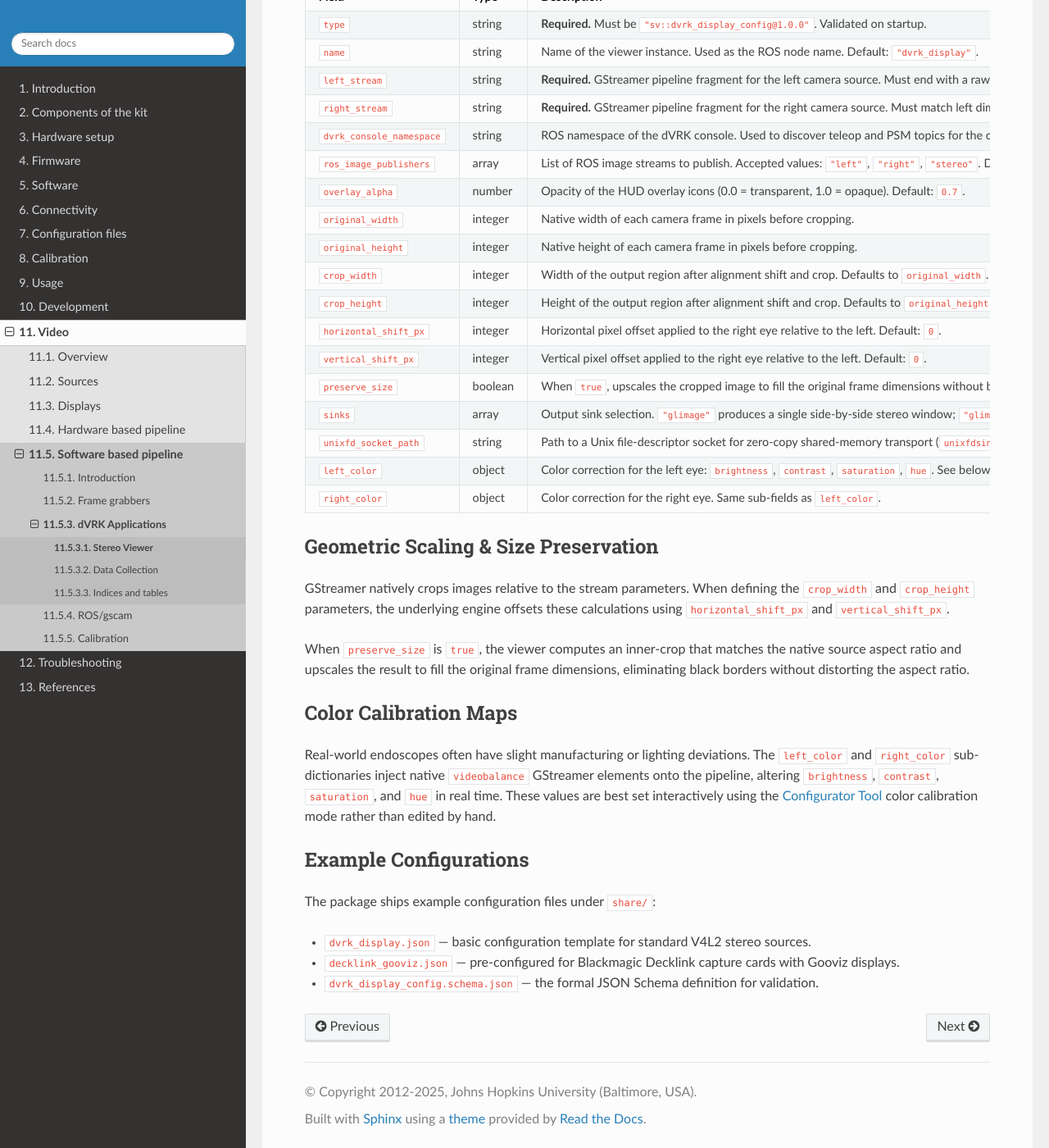
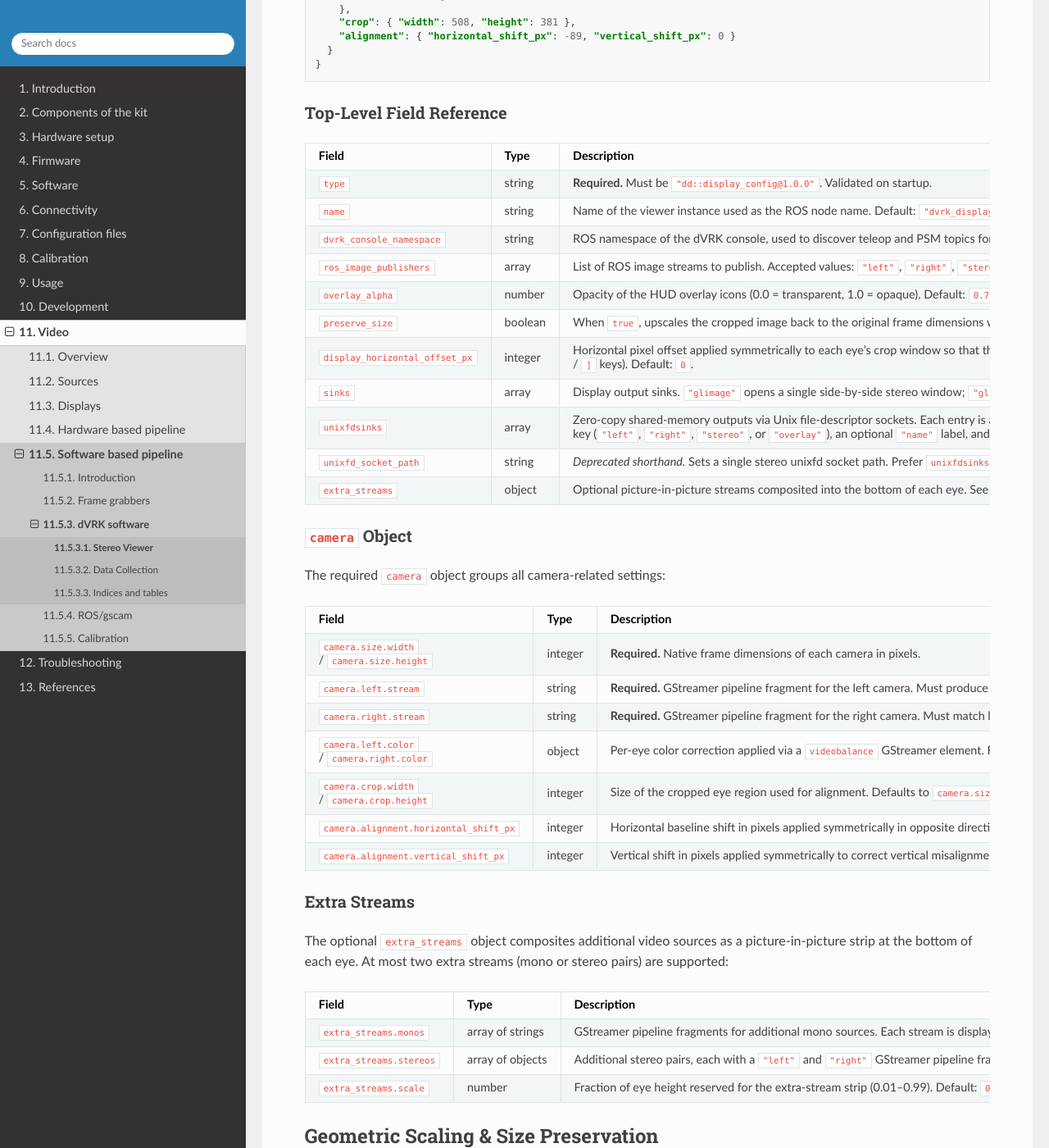
Before and after one commit to jhu-dvrk/dvrk-readthedocs, a Sphinx documentation site: the page built from docs/pages/video/software/dvrk/viewer/configuration.rst, in a window 1280 px wide and 1400 px high, scrolled down 1168 px. Shown: the whole window at 82% size. Built offline with Sphinx 7.4.7 and the Read the Docs theme 3.1.0, drawn with Linux system fonts in a browser that asks for light colours; the version number could not be read and is left out; some of the changed text lies outside the part shown.

Commit message:
Updated dvrk_display documentation

```diff
--- a/docs/pages/video/software/dvrk.rst
+++ b/docs/pages/video/software/dvrk.rst
@@ -1,5 +1,5 @@
-dVRK Applications
-=================
+dVRK software
+=============
 
 .. toctree::
 
--- a/docs/pages/video/software/dvrk/viewer/configuration.rst
+++ b/docs/pages/video/software/dvrk/viewer/configuration.rst
@@ -1,54 +1,175 @@
 Configuration Schema
 ====================
 
-The ``dvrk_display`` heavily relies on a well-defined JSON schema (``sv::dvrk_display_config@1.0.0``) to control the dimensions, color-balancing arrays, and geometry.
+The ``dvrk_display`` stereo executable uses a JSON configuration file validated
+against the ``dd::display_config@1.0.0`` schema.
 
 Getting Started
 ---------------
 
-To create a new configuration, start with a minimal JSON file containing only the essential fields:
+To create a new configuration, start with a minimal JSON file containing only
+the essential fields.  The ``camera.size``, ``camera.left.stream``, and
+``camera.right.stream`` keys are required:
 
 .. code-block:: json
 
    {
-     "type": "sv::dvrk_display_config@1.0.0",
+     "type": "dd::display_config@1.0.0",
      "name": "dvrk_display",
-     "left_stream": "v4l2src device=/dev/video0 ! video/x-raw,width=1920,height=1080",
-     "right_stream": "v4l2src device=/dev/video1 ! video/x-raw,width=1920,height=1080"
+     "sinks": ["glimage"],
+     "camera": {
+       "size": { "width": 640, "height": 480 },
+       "left":  { "stream": "v4l2src device=/dev/video0" },
+       "right": { "stream": "v4l2src device=/dev/video1" }
+     }
    }
 
-Most other fields (crop dimensions, shifts, color calibration, etc.) are best adjusted interactively using the :doc:`configurator_tool` rather than edited by hand. The configurator will populate and update the remaining fields in the JSON file automatically.
+Most other fields (crop dimensions, alignment shifts, color calibration, display
+offset, etc.) are best adjusted interactively using the :doc:`calibration_tool`
+rather than edited by hand.  The calibration tool will populate and update the
+remaining fields in the JSON file automatically.
 
 Full Configuration Reference
 ----------------------------
 
-After tuning with the configurator, a complete configuration file will look like:
+After tuning with the calibration tool, a complete configuration file will look
+like:
 
 .. code-block:: json
 
    {
-     "type": "sv::dvrk_display_config@1.0.0",
+     "type": "dd::display_config@1.0.0",
      "name": "dvrk_display",
      "dvrk_console_namespace": "console",
      "ros_image_publishers": ["stereo"],
      "overlay_alpha": 0.7,
-     "original_width": 1920,
-     "original_height": 1080,
-     "crop_width": 1794,
-     "crop_height": 1009,
-     "horizontal_shift_px": -72,
-     "vertical_shift_px": -7,
      "preserve_size": true,
-     "left_stream": "...",
-     "right_stream": "...",
+     "display_horizontal_offset_px": 18,
      "sinks": ["glimage"],
-     "unixfd_socket_path": "/tmp/stereo_viewer.sock",
-     "left_color": { "brightness": 0.0, "contrast": 1.0, "saturation": 1.0, "hue": 0.0 },
-     "right_color": { "brightness": 0.0, "contrast": 1.0, "saturation": 1.0, "hue": 0.0 }
+     "unixfdsinks": [
+       { "stream": "stereo" }
+     ],
+     "camera": {
+       "size": { "width": 640, "height": 480 },
+       "left": {
+         "stream": "v4l2src device=/dev/video_v4l2_left",
+         "color": { "brightness": 0.0, "contrast": 1.0, "saturation": 1.0, "hue": 0.0 }
+       },
+       "right": {
+         "stream": "v4l2src device=/dev/video_v4l2_right ! videoflip method=rotate-180",
+         "color": { "brightness": 0.0, "contrast": 1.0, "saturation": 1.0, "hue": 0.0 }
+       },
+       "crop": { "width": 508, "height": 381 },
+       "alignment": { "horizontal_shift_px": -89, "vertical_shift_px": 0 }
+     }
    }
 
-Field Reference
-~~~~~~~~~~~~~~~
+Top-Level Field Reference
+~~~~~~~~~~~~~~~~~~~~~~~~~
+
+.. list-table::
+   :header-rows: 1
+   :widths: 30 10 60
+
+   * - Field
+     - Type
+     - Description
+   * - ``type``
+     - string
+     - **Required.** Must be ``"dd::display_config@1.0.0"``.  Validated on startup.
+   * - ``name``
+     - string
+     - Name of the viewer instance used as the ROS node name. Default: ``"dvrk_display"``.
+   * - ``dvrk_console_namespace``
+     - string
+     - ROS namespace of the dVRK console, used to discover teleop and PSM topics for
+       the HUD overlay. Default: ``"console"``.
+   * - ``ros_image_publishers``
+     - array
+     - List of ROS image streams to publish. Accepted values: ``"left"``, ``"right"``,
+       ``"stereo"``. Default: ``[]`` (none).
+   * - ``overlay_alpha``
+     - number
+     - Opacity of the HUD overlay icons (0.0 = transparent, 1.0 = opaque). Default: ``0.7``.
+   * - ``preserve_size``
+     - boolean
+     - When ``true``, upscales the cropped image back to the original frame dimensions
+       without black borders. Default: ``true``.
+   * - ``display_horizontal_offset_px``
+     - integer
+     - Horizontal pixel offset applied symmetrically to each eye's crop window so that
+       the stereo display presents content at the surgeon's working depth.  Set by the
+       calibration tool (``[`` / ``]`` keys). Default: ``0``.
+   * - ``sinks``
+     - array
+     - Display output sinks. ``"glimage"`` opens a single side-by-side stereo window;
+       ``"glimages"`` opens two separate per-eye windows. Default: ``[]``.
+   * - ``unixfdsinks``
+     - array
+     - Zero-copy shared-memory outputs via Unix file-descriptor sockets.  Each entry is
+       an object with a mandatory ``"stream"`` key (``"left"``, ``"right"``, ``"stereo"``,
+       or ``"overlay"``), an optional ``"name"`` label, and an optional ``"socket_path"``
+       (auto-generated from ``name`` and username when omitted).
+   * - ``unixfd_socket_path``
+     - string
+     - *Deprecated shorthand.*  Sets a single stereo unixfd socket path.  Prefer
+       ``unixfdsinks`` for new configurations.
+   * - ``extra_streams``
+     - object
+     - Optional picture-in-picture streams composited into the bottom of each eye.
+       See `Extra Streams`_ below.
+
+``camera`` Object
+~~~~~~~~~~~~~~~~~
+
+The required ``camera`` object groups all camera-related settings:
+
+.. list-table::
+   :header-rows: 1
+   :widths: 30 10 60
+
+   * - Field
+     - Type
+     - Description
+   * - ``camera.size.width`` / ``camera.size.height``
+     - integer
+     - **Required.** Native frame dimensions of each camera in pixels.
+   * - ``camera.left.stream``
+     - string
+     - **Required.** GStreamer pipeline fragment for the left camera.  Must produce a
+       raw video pad at the resolution declared in ``camera.size``.
+   * - ``camera.right.stream``
+     - string
+     - **Required.** GStreamer pipeline fragment for the right camera.  Must match left
+       dimensions and frame rate.
+   * - ``camera.left.color`` / ``camera.right.color``
+     - object
+     - Per-eye color correction applied via a ``videobalance`` GStreamer element.  Fields:
+       ``brightness`` (−1.0–1.0, default 0.0), ``contrast`` (0.0–2.0, default 1.0),
+       ``saturation`` (0.0–2.0, default 1.0), ``hue`` (−1.0–1.0, default 0.0).
+       Best set interactively with the :doc:`calibration_tool`.
+   * - ``camera.crop.width`` / ``camera.crop.height``
+     - integer
+     - Size of the cropped eye region used for alignment.  Defaults to ``camera.size``
+       when omitted.  Set by the calibration tool (``+`` / ``-`` keys).
+   * - ``camera.alignment.horizontal_shift_px``
+     - integer
+     - Horizontal baseline shift in pixels applied symmetrically in opposite directions
+       to the left and right crop windows to align the stereo pair.  Positive values
+       converge the images; negative values diverge them.  Set by the calibration tool
+       (← / → arrow keys). Default: ``0``.
+   * - ``camera.alignment.vertical_shift_px``
+     - integer
+     - Vertical shift in pixels applied symmetrically to correct vertical misalignment
+       between the two cameras.  Set by the calibration tool (↑ / ↓ arrow keys).
+       Default: ``0``.
+
+Extra Streams
+~~~~~~~~~~~~~
+
+The optional ``extra_streams`` object composites additional video sources as a
+picture-in-picture strip at the bottom of each eye.  At most two extra streams
+(mono or stereo pairs) are supported:
 
 .. list-table::
    :header-rows: 1
@@ -57,78 +178,54 @@ Field Reference
    * - Field
      - Type
      - Description
-   * - ``type``
-     - string
-     - **Required.** Must be ``"sv::dvrk_display_config@1.0.0"``. Validated on startup.
-   * - ``name``
-     - string
-     - Name of the viewer instance. Used as the ROS node name. Default: ``"dvrk_display"``.
-   * - ``left_stream``
-     - string
-     - **Required.** GStreamer pipeline fragment for the left camera source. Must end with a raw video pad.
-   * - ``right_stream``
-     - string
-     - **Required.** GStreamer pipeline fragment for the right camera source. Must match left dimensions and frame rate.
-   * - ``dvrk_console_namespace``
-     - string
-     - ROS namespace of the dVRK console. Used to discover teleop and PSM topics for the overlay. Default: ``"console"``.
-   * - ``ros_image_publishers``
-     - array
-     - List of ROS image streams to publish. Accepted values: ``"left"``, ``"right"``, ``"stereo"``. Default: ``[]`` (none).
-   * - ``overlay_alpha``
+   * - ``extra_streams.monos``
+     - array of strings
+     - GStreamer pipeline fragments for additional mono sources.  Each stream is
+       displayed in both the left and right eye views.
+   * - ``extra_streams.stereos``
+     - array of objects
+     - Additional stereo pairs, each with a ``"left"`` and ``"right"`` GStreamer
+       pipeline fragment.
+   * - ``extra_streams.scale``
      - number
-     - Opacity of the HUD overlay icons (0.0 = transparent, 1.0 = opaque). Default: ``0.7``.
-   * - ``original_width``
-     - integer
-     - Native width of each camera frame in pixels before cropping.
-   * - ``original_height``
-     - integer
-     - Native height of each camera frame in pixels before cropping.
-   * - ``crop_width``
-     - integer
-     - Width of the output region after alignment shift and crop. Defaults to ``original_width``.
-   * - ``crop_height``
-     - integer
-     - Height of the output region after alignment shift and crop. Defaults to ``original_height``.
-   * - ``horizontal_shift_px``
-     - integer
-     - Horizontal pixel offset applied to the right eye relative to the left. Default: ``0``.
-   * - ``vertical_shift_px``
-     - integer
-     - Vertical pixel offset applied to the right eye relative to the left. Default: ``0``.
-   * - ``preserve_size``
-     - boolean
-     - When ``true``, upscales the cropped image to fill the original frame dimensions without black borders. Default: ``true``.
-   * - ``sinks``
-     - array
-     - Output sink selection. ``"glimage"`` produces a single side-by-side stereo window; ``"glimages"`` produces two separate windows (one per eye). Default: ``["glimage"]``.
-   * - ``unixfd_socket_path``
-     - string
-     - Path to a Unix file-descriptor socket for zero-copy shared-memory transport (``unixfdsink``/``unixfdsrc``). When set, the combined stereo frame is also published on this socket. Leave empty or omit to disable.
-   * - ``left_color``
-     - object
-     - Color correction for the left eye: ``brightness``, ``contrast``, ``saturation``, ``hue``. See below.
-   * - ``right_color``
-     - object
-     - Color correction for the right eye. Same sub-fields as ``left_color``.
+     - Fraction of eye height reserved for the extra-stream strip (0.01–0.99).
+       Default: ``0.3`` (30 %).
 
 Geometric Scaling & Size Preservation
--------------------------------------
+--------------------------------------
 
-GStreamer natively crops images relative to the stream parameters. When defining the ``crop_width`` and ``crop_height`` parameters, the underlying engine offsets these calculations using ``horizontal_shift_px`` and ``vertical_shift_px``.
+GStreamer crops each eye by computing asymmetric left/right and top/bottom crop
+values from ``camera.alignment.horizontal_shift_px``,
+``camera.alignment.vertical_shift_px``, and ``camera.crop``.
 
-When ``preserve_size`` is ``true``, the viewer computes an inner-crop that matches the native source aspect ratio and upscales the result to fill the original frame dimensions, eliminating black borders without distorting the aspect ratio.
+When ``preserve_size`` is ``true``, an additional aspect-ratio crop is applied
+before ``videoscale`` upscales the result back to ``camera.size``.  This
+eliminates black borders without distorting the image.
 
-Color Calibration Maps
-----------------------
+The ``display_horizontal_offset_px`` is folded into the same ``videocrop``
+element: the left eye's crop window shifts left and the right eye's shifts right
+by the same total offset, so the mixer remains a plain side-by-side compositor
+with no ``xpos`` adjustments.
 
-Real-world endoscopes often have slight manufacturing or lighting deviations. The ``left_color`` and ``right_color`` sub-dictionaries inject native ``videobalance`` GStreamer elements onto the pipeline, altering ``brightness``, ``contrast``, ``saturation``, and ``hue`` in real time. These values are best set interactively using the :doc:`configurator_tool` color calibration mode rather than edited by hand.
+Color Calibration
+------------------
+
+``camera.left.color`` and ``camera.right.color`` inject ``videobalance``
+GStreamer elements per eye.  Adjusting ``brightness``, ``contrast``,
+``saturation``, and ``hue`` corrects manufacturing differences or lighting
+imbalances between the two lenses.  Use the :doc:`calibration_tool` ``c`` key to
+cycle through automatic matching modes.
 
 Example Configurations
-----------------------
+-----------------------
 
-The package ships example configuration files under ``share/``:
+The package ships ready-to-use configuration files under ``share/``:
 
-- ``dvrk_display.json`` — basic configuration template for standard V4L2 stereo sources.
-- ``decklink_gooviz.json`` — pre-configured for Blackmagic Decklink capture cards with Gooviz displays.
-- ``dvrk_display_config.schema.json`` — the formal JSON Schema definition for validation.
+- ``stereo_viewer.json`` — GStreamer test sources with a unixfd stereo socket.
+- ``stereo_v4l2_gooviz.json`` — V4L2 cameras with color calibration and a
+  display offset for Gooviz displays.
+- ``decklink_gooviz.json`` — Blackmagic Decklink capture cards with Gooviz
+  per-eye displays.
+- ``doc_stereo_simple.json`` / ``doc_stereo_complex.json`` — Minimal and
+  feature-complete documentation templates.
+- ``stereo_config.schema.json`` — Formal JSON Schema for offline validation.
--- a/docs/pages/video/software/dvrk/viewer/index.rst
+++ b/docs/pages/video/software/dvrk/viewer/index.rst
@@ -4,9 +4,9 @@ Stereo Viewer
 =============
 
 .. warning::
-   The dVRK stereo viewer and associated `configurator` tools are exclusively supported on ROS 2. ROS 1 is **not** supported.
+   The dVRK stereo viewer and associated `calibration` tools are exclusively supported on ROS 2. ROS 1 is **not** supported.
 
-The ``dvrk_display`` package provides a lightweight, pure C++ application designed to intercept, compose, and display stereo video feeds using native GStreamer elements.
+The ``dvrk_display`` package provides a lightweight, pure C++ application designed to intercept, compose, and display stereo video feeds using native GStreamer elements. You can launch the viewer using the ``stereo`` (or ``mono``) executable, for example: ``ros2 run dvrk_display stereo``.
 
 GStreamer Native Rendering & Low Latency
 ----------------------------------------
@@ -20,5 +20,5 @@ In addition to rendering the video feed natively, the viewer displays discrete i
 .. toctree::
 
    configuration
-   configurator_tool
+   calibration_tool
    pipeline
```
Also changed, not shown: docs/pages/video/software/dvrk/viewer/calibration_tool.rst (added, +143 -0 lines), docs/pages/video/software/dvrk/viewer/configurator_tool.rst (deleted, +0 -45 lines).
